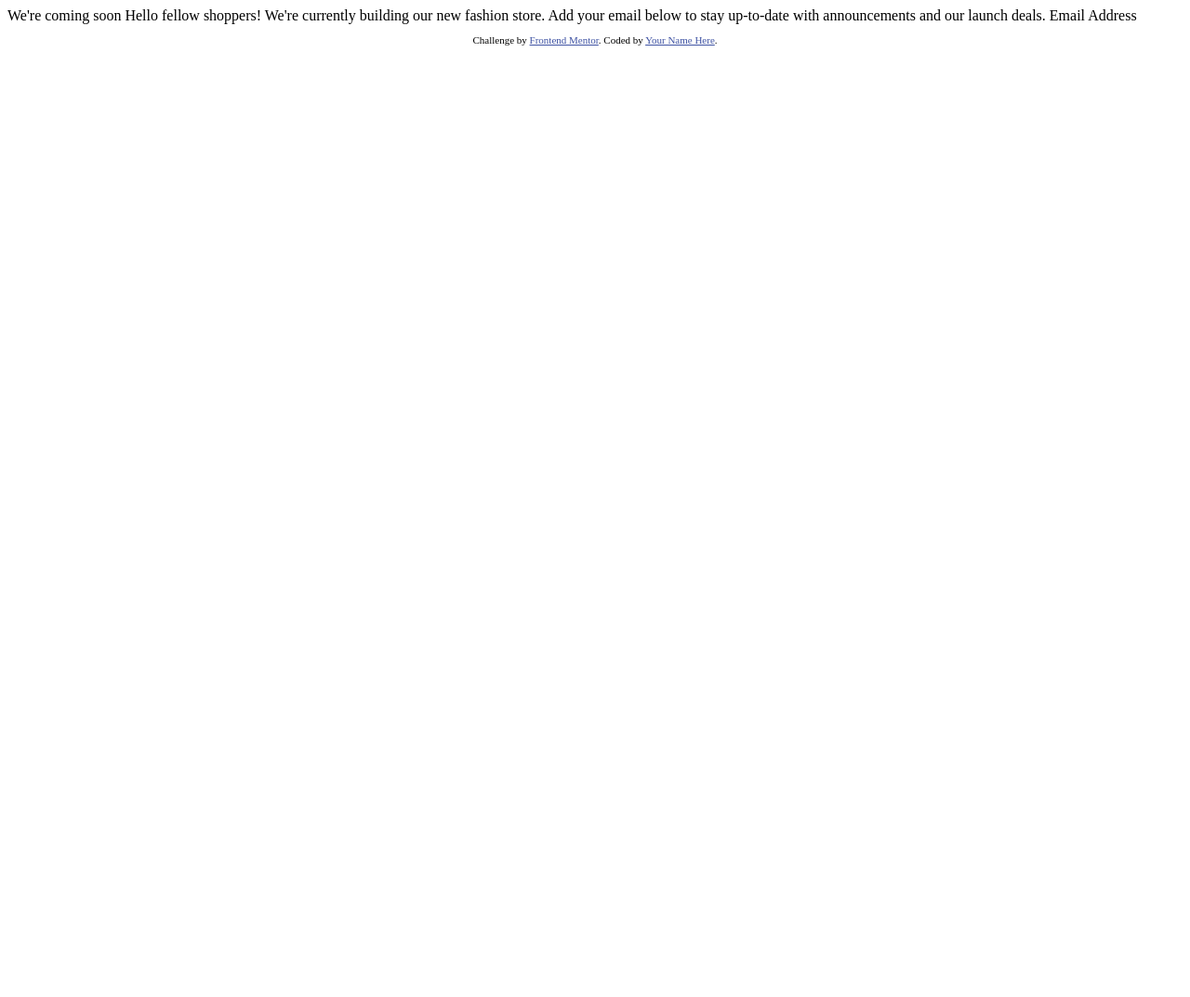
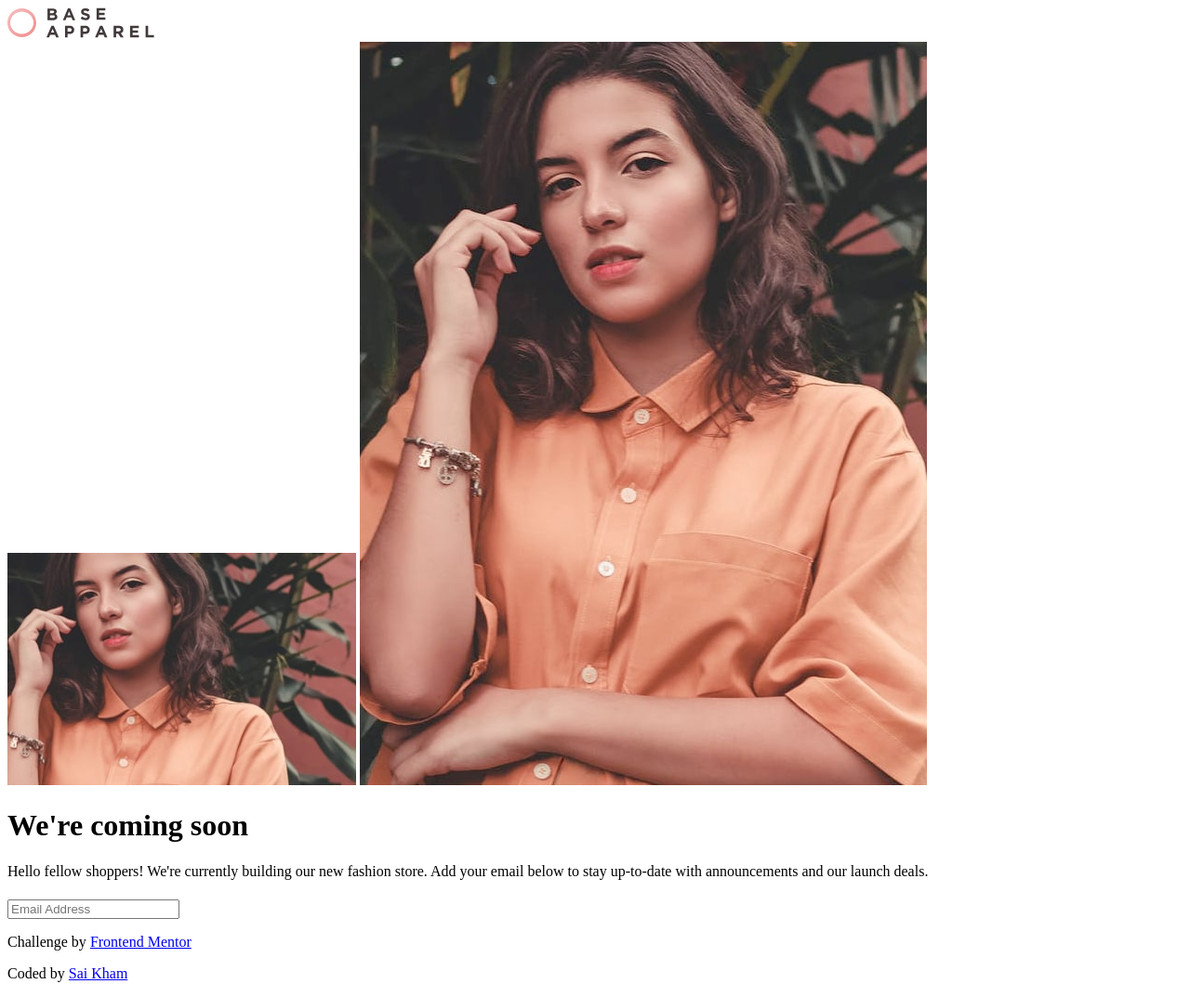
Before and after one commit to saikham1510/base-apparel-coming-soon, a plain HTML site: page index.html in a window 1280 px wide. Shown: the whole page at 93% size. Before the commit the page ends 800 px from the top, so only its background shows below. Drawn offline with Linux system fonts and the light colour scheme.

Commit message:
modified HTML file

```diff
--- a/index.html
+++ b/index.html
@@ -3,30 +3,45 @@
 <head>
   <meta charset="UTF-8">
   <meta name="viewport" content="width=device-width, initial-scale=1.0"> <!-- displays site properly based on user's device -->
-
+  <link rel="stylesheet" href="style.css">
   <link rel="icon" type="image/png" sizes="32x32" href="./images/favicon-32x32.png">
-
+  <link rel="preconnect" href="https://fonts.googleapis.com">
+  <link rel="preconnect" href="https://fonts.gstatic.com" crossorigin>
+  <link href="https://fonts.googleapis.com/css2?family=Josefin+Sans:wght@300;400;600&display=swap" rel="stylesheet">
   <title>Frontend Mentor | Base Apparel coming soon page</title>
-
-  <!-- Feel free to remove these styles or customise in your own stylesheet 👍 -->
-  <style>
-    .attribution { font-size: 11px; text-align: center; }
-    .attribution a { color: hsl(228, 45%, 44%); }
-  </style>
 </head>
 <body>
+  <header>
+    <img src="images/logo.svg" alt="Brand logo" class="logo">
+  </header>
 
-  We're coming soon
+  <section class="hero">
+    <img src="images/hero-mobile.jpg" alt="Hero image mobile" class="hero-img">
+    <img src="images/hero-desktop.jpg" alt="Hero image desktop" class="hero-img-desktop">
+  </section>
 
-  Hello fellow shoppers! We're currently building our new fashion store.
-  Add your email below to stay up-to-date with announcements and our launch deals.
-
-  Email Address
+  <main>
+    <h1 class="heading">
+      <span class="heading-word-1">We're</span>
+      <span class="heading-word-2">coming</span>
+      <span class="heading-word-3">soon</span>
+    </h1>
+    <p class="para">
+      Hello fellow shoppers! We're currently building our new fashion store.
+      Add your email below to stay up-to-date with announcements and our launch deals.
+    </p>
+    <div class="email-address">
+      <input type="email" name="email" id="email" placeholder="Email Address" class="email-box">
+      <a href="#" class="btn"><img src="images/icon-arrow.svg" alt="Submit button" class="arrow"></a>
+    </div>
+  </main>
 
   <footer>
-    <p class="attribution">
-      Challenge by <a href="https://www.frontendmentor.io?ref=challenge" target="_blank">Frontend Mentor</a>.
-      Coded by <a href="#">Your Name Here</a>.
+    <p class="footer-p">
+      Challenge by <a href="https://www.frontendmentor.io?ref=challenge" target="_blank" class="footer-a">Frontend Mentor</a>
+    </p>
+    <p class="footer-p">
+      Coded by <a href="#" class="footer-a">Sai Kham</a>
     </p>
   </footer>
 </body>
```
